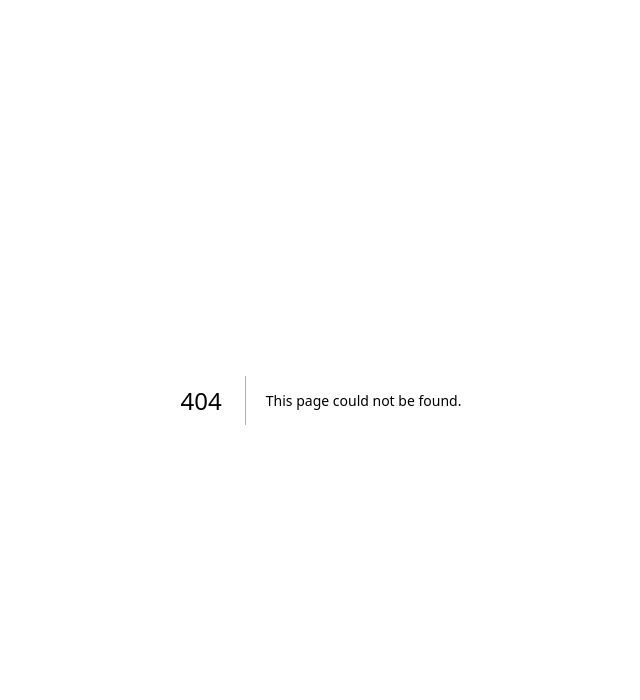
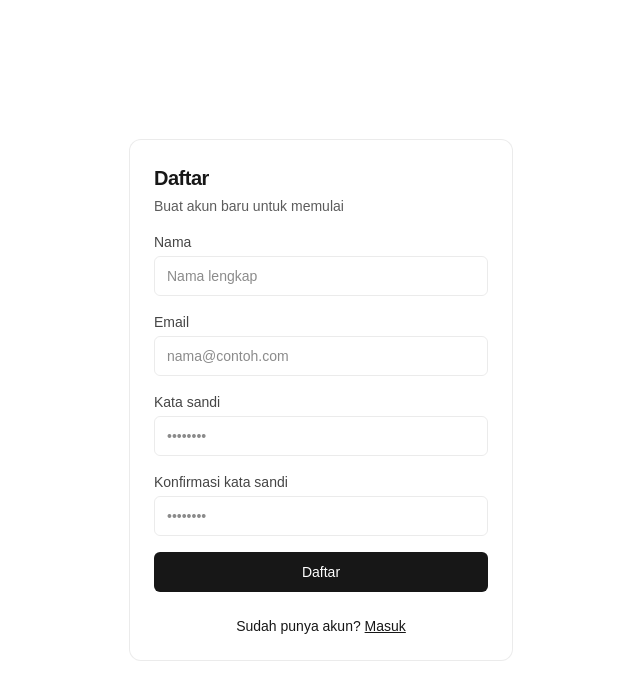
Before and after one commit to contrack-apaaja/contrack-fe, a Next.js app: page /register in a window 1280 px wide. Before the commit this address had no page. Shown: the top 700 px of the page, without its empty margins (319-959 px from the left). Built offline with nearby package versions, Linux system fonts and the light colour scheme.

Commit message:
feat : add login register

```diff
--- /dev/null
+++ b/src/app/components/AuthCard.tsx
@@ -0,0 +1,25 @@
+import React from "react";
+
+type AuthCardProps = {
+  title: string;
+  subtitle?: string;
+  children: React.ReactNode;
+  footer?: React.ReactNode;
+};
+
+export function AuthCard({ title, subtitle, children, footer }: AuthCardProps) {
+  return (
+    <div className="w-full max-w-sm mx-auto border border-black/[.08] dark:border-white/[.145] rounded-xl p-6 bg-background/60 backdrop-blur">
+      <div className="mb-4">
+        <h1 className="text-xl font-semibold tracking-tight">{title}</h1>
+        {subtitle && (
+          <p className="text-sm text-foreground/70 mt-1">{subtitle}</p>
+        )}
+      </div>
+      <div className="space-y-4">{children}</div>
+      {footer && <div className="mt-6 text-sm text-center">{footer}</div>}
+    </div>
+  );
+}
+
+export default AuthCard;
--- /dev/null
+++ b/src/app/components/Button.tsx
@@ -0,0 +1,39 @@
+"use client";
+
+import React from "react";
+
+type ButtonProps = React.ButtonHTMLAttributes<HTMLButtonElement> & {
+  label?: string;
+  loading?: boolean;
+  variant?: "primary" | "secondary" | "ghost";
+};
+
+export function Button({
+  label,
+  loading,
+  variant = "primary",
+  className = "",
+  children,
+  disabled,
+  ...props
+}: ButtonProps) {
+  const base =
+    "inline-flex items-center justify-center rounded-md text-sm font-medium transition-colors focus-visible:outline-none focus-visible:ring-2 focus-visible:ring-offset-2 h-10 px-4 py-2";
+  const variants: Record<string, string> = {
+    primary:
+      "bg-foreground text-background hover:bg-[#383838] dark:hover:bg-[#ccc]",
+    secondary:
+      "border border-black/[.08] dark:border-white/[.145] hover:bg-[#f2f2f2] dark:hover:bg-[#1a1a1a]",
+    ghost: "hover:bg-black/5 dark:hover:bg-white/10",
+  };
+
+  const classes = `${base} ${variants[variant]} ${className}`.trim();
+
+  return (
+    <button className={classes} disabled={disabled || loading} {...props}>
+      {loading ? "Loading..." : label ?? children}
+    </button>
+  );
+}
+
+export default Button;
--- /dev/null
+++ b/src/app/components/Input.tsx
@@ -0,0 +1,34 @@
+"use client";
+
+import React from "react";
+
+type InputProps = React.InputHTMLAttributes<HTMLInputElement> & {
+  label?: string;
+  error?: string;
+};
+
+export const Input = React.forwardRef<HTMLInputElement, InputProps>(
+  ({ label, error, className = "", id, ...props }, ref) => {
+    const inputId = id ?? props.name ?? `input-${Math.random().toString(36).slice(2)}`;
+    return (
+      <div className={`flex flex-col gap-1 ${className}`}>
+        {label && (
+          <label htmlFor={inputId} className="text-sm text-foreground/80">
+            {label}
+          </label>
+        )}
+        <input
+          id={inputId}
+          ref={ref}
+          className="h-10 rounded-md border border-black/[.08] dark:border-white/[.145] bg-transparent px-3 text-sm outline-none focus-visible:ring-2 focus-visible:ring-foreground/20"
+          {...props}
+        />
+        {error && <span className="text-xs text-red-500">{error}</span>}
+      </div>
+    );
+  }
+);
+
+Input.displayName = "Input";
+
+export default Input;
--- /dev/null
+++ b/src/app/login/page.tsx
@@ -0,0 +1,69 @@
+"use client";
+
+import React, { useState } from "react";
+import AuthCard from "../components/AuthCard";
+import Input from "../components/Input";
+import Button from "../components/Button";
+import Link from "next/link";
+
+export default function LoginPage() {
+  const [email, setEmail] = useState("");
+  const [password, setPassword] = useState("");
+  const [loading, setLoading] = useState(false);
+  const [error, setError] = useState<string | null>(null);
+
+  async function onSubmit(e: React.FormEvent) {
+    e.preventDefault();
+    setError(null);
+    setLoading(true);
+    try {
+      // TODO: Integrate API endpoint
+      await new Promise((r) => setTimeout(r, 800));
+      console.log("login:", { email, password });
+      // Redirect example: router.push("/")
+    } catch (err) {
+      setError("Login gagal. Coba lagi.");
+    } finally {
+      setLoading(false);
+    }
+  }
+
+  return (
+    <div className="min-h-screen flex items-center justify-center p-6">
+      <AuthCard
+        title="Masuk"
+        subtitle="Silakan masuk untuk melanjutkan"
+        footer={
+          <span>
+            Belum punya akun? <Link href="/register" className="underline">Daftar</Link>
+          </span>
+        }
+      >
+        {error && (
+          <div className="text-sm text-red-500 -mt-2">{error}</div>
+        )}
+        <form onSubmit={onSubmit} className="space-y-4">
+          <Input
+            type="email"
+            name="email"
+            label="Email"
+            placeholder="nama@contoh.com"
+            value={email}
+            onChange={(e) => setEmail(e.target.value)}
+            required
+          />
+          <Input
+            type="password"
+            name="password"
+            label="Kata sandi"
+            placeholder="••••••••"
+            value={password}
+            onChange={(e) => setPassword(e.target.value)}
+            required
+          />
+          <Button type="submit" label="Masuk" loading={loading} className="w-full" />
+        </form>
+      </AuthCard>
+    </div>
+  );
+}
--- /dev/null
+++ b/src/app/register/page.tsx
@@ -0,0 +1,93 @@
+"use client";
+
+import React, { useState } from "react";
+import AuthCard from "../components/AuthCard";
+import Input from "../components/Input";
+import Button from "../components/Button";
+import Link from "next/link";
+
+export default function RegisterPage() {
+  const [name, setName] = useState("");
+  const [email, setEmail] = useState("");
+  const [password, setPassword] = useState("");
+  const [confirmPassword, setConfirmPassword] = useState("");
+  const [loading, setLoading] = useState(false);
+  const [error, setError] = useState<string | null>(null);
+
+  async function onSubmit(e: React.FormEvent) {
+    e.preventDefault();
+    setError(null);
+    if (password !== confirmPassword) {
+      setError("Konfirmasi kata sandi tidak cocok");
+      return;
+    }
+    setLoading(true);
+    try {
+      // TODO: Integrate API endpoint
+      await new Promise((r) => setTimeout(r, 800));
+      console.log("register:", { name, email, password });
+      // Redirect example: router.push("/login")
+    } catch (err) {
+      setError("Registrasi gagal. Coba lagi.");
+    } finally {
+      setLoading(false);
+    }
+  }
+
+  return (
+    <div className="min-h-screen flex items-center justify-center p-6">
+      <AuthCard
+        title="Daftar"
+        subtitle="Buat akun baru untuk memulai"
+        footer={
+          <span>
+            Sudah punya akun? <Link href="/login" className="underline">Masuk</Link>
+          </span>
+        }
+      >
+        {error && (
+          <div className="text-sm text-red-500 -mt-2">{error}</div>
+        )}
+        <form onSubmit={onSubmit} className="space-y-4">
+          <Input
+            type="text"
+            name="name"
+            label="Nama"
+            placeholder="Nama lengkap"
+            value={name}
+            onChange={(e) => setName(e.target.value)}
+            required
+          />
+          <Input
+            type="email"
+            name="email"
+            label="Email"
+            placeholder="nama@contoh.com"
+            value={email}
+            onChange={(e) => setEmail(e.target.value)}
+            required
+          />
+          <Input
+            type="password"
+            name="password"
+            label="Kata sandi"
+            placeholder="••••••••"
+            value={password}
+            onChange={(e) => setPassword(e.target.value)}
+            required
+          />
+          <Input
+            type="password"
+            name="confirmPassword"
+            label="Konfirmasi kata sandi"
+            placeholder="••••••••"
+            value={confirmPassword}
+            onChange={(e) => setConfirmPassword(e.target.value)}
+            required
+          />
+          <Button type="submit" label="Daftar" loading={loading} className="w-full" />
+        </form>
+      </AuthCard>
+    </div>
+  );
+}
```
